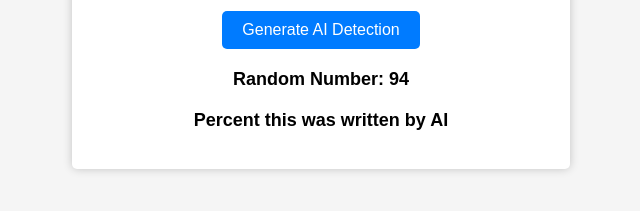
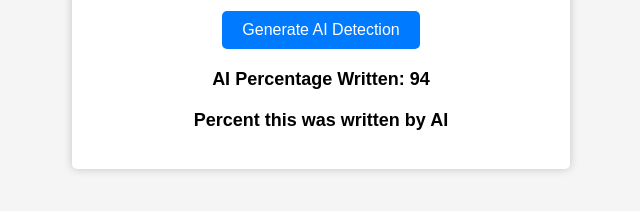
Before and after one commit to orangemn6/is-it-ai, a plain HTML site: page index.html in a window 1280 px wide. Both pictures are taken after typing "Sample" into the empty fields and a click on the button "Generate AI Detection". Shown: the part 409-620 px from the top of the page, 319-959 px from the left. Drawn offline with Linux system fonts and the light colour scheme.

Commit message:
Update index.html

```diff
--- a/index.html
+++ b/index.html
@@ -25,7 +25,7 @@
             var randomNumber = Math.floor(Math.random() * 101);
 
             // Display the random number
-            document.getElementById("randomNumber").textContent = "Random Number: " + randomNumber;
+            document.getElementById("randomNumber").textContent = "AI Percentage Written: " + randomNumber;
         });
     </script>
 </body>
```
